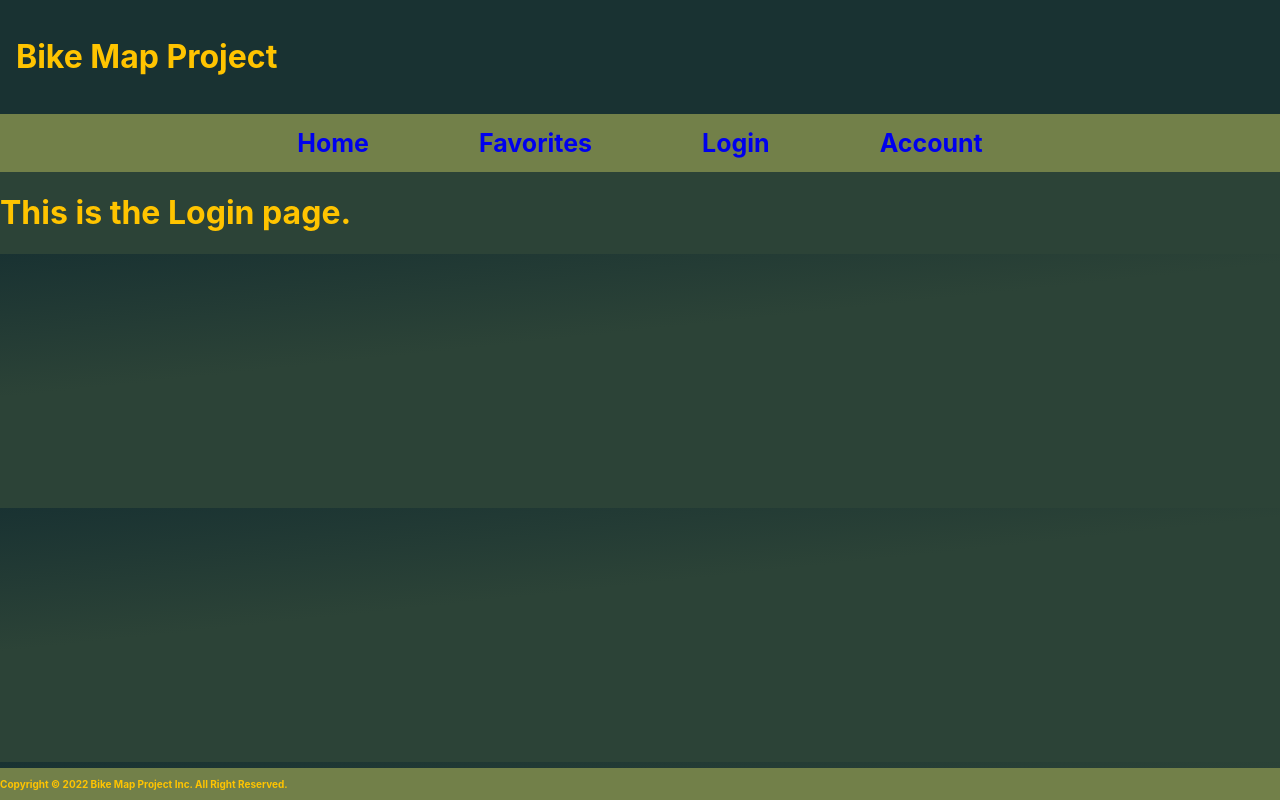
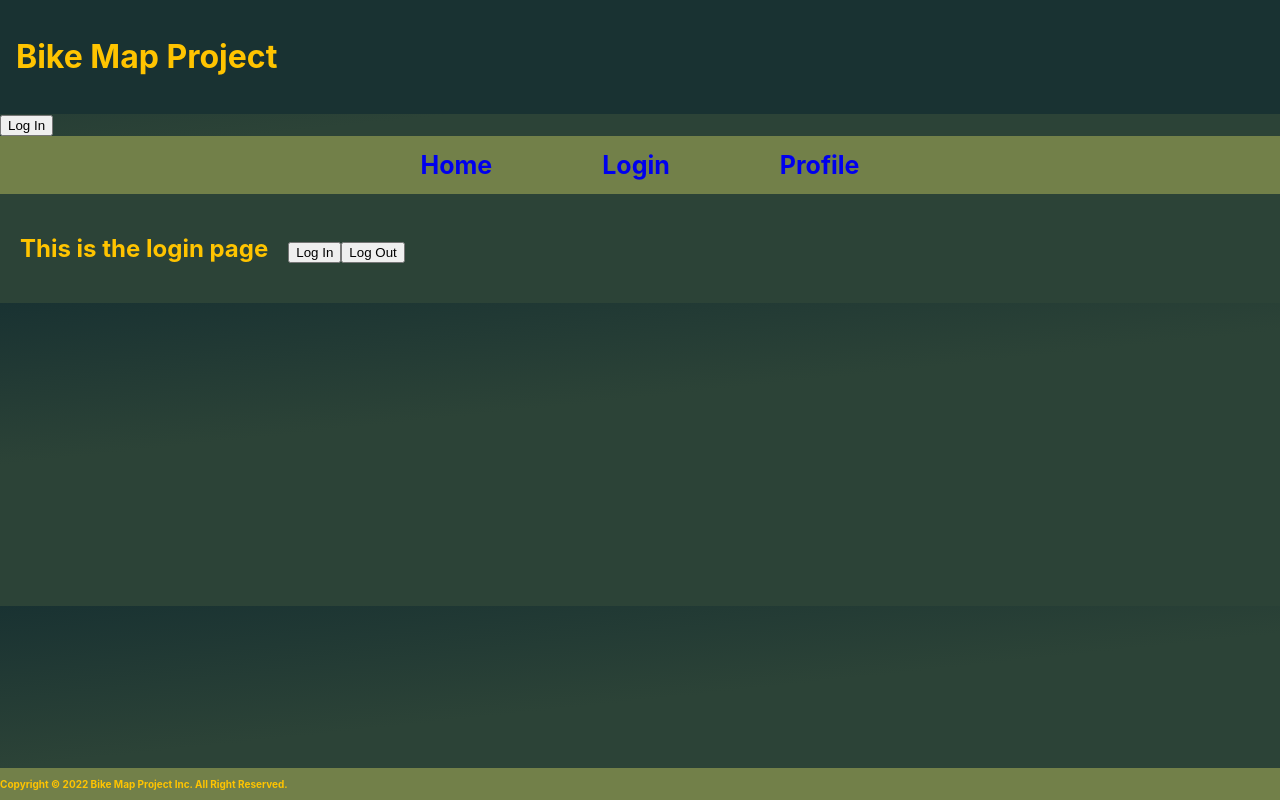
Before and after one commit to allejo/CycleRoute, a React (Create React App) app in the folder CycleRoute/client/: page /login in a window 1280 px wide. Built offline with nearby package versions, Linux system fonts and the light colour scheme; no server answers.

Commit message:
Auth0 Login/Logout Working

```diff
--- a/CycleRoute/client/src/App.js
+++ b/CycleRoute/client/src/App.js
@@ -1,8 +1,7 @@
 
 // import NavBar from "./components/Auth0/nav-bar";
 // import Students from "./components/students";
-// import Profile from "./components/Auth0/profile";
-// import { useAuth0 } from '@auth0/auth0-react';
+import { useAuth0 } from '@auth0/auth0-react';
 // import Loading from "./components/Auth0/loading";
 // import { Route, Routes, Link } from 'react-router-dom';
 import './App.css';
@@ -15,18 +14,19 @@ import NavigationBar from './components/NavigationBar/navigationBar';
 import Home from './components/Tabs/Home/home';
 import Favorites from './components/Tabs/Favorites/favorites';
 import Login from './components/Tabs/Login/login';
-import Account from './components/Tabs/Account/account';
-import Auth0ProviderWithHistory from './auth/auth0-provider-with-history';
+import Profile from './components/Tabs/Profile/profile';
 
+import LoginButton from './components/Auth0/Buttons/login-button';
+import LogoutButton from './components/Auth0/Buttons/logout-button';
 function App() {
 
   // const { isLoading } = useAuth0();
-  // // const { user } = useAuth0();
+  const { user } = useAuth0();
   // if (isLoading) {
   //   return <Loading />;
   // }
 
-  // return (
+  //return (
   //   <div id="app" className="d-flex flex-column h-100">
   //     <NavBar />
   //     <div className="container flex-grow-1">
@@ -34,21 +34,26 @@ function App() {
   //     </div>
   //   </div>
   // );
+
   return (
     <div className="App">
       <Header />
-      <Router>
-      <Auth0ProviderWithHistory>
-        <NavigationBar />
+      <div>
+        {!user ? <LoginButton /> : <LogoutButton />}
+      </div>
+
+
+          <NavigationBar
+            user={user} />
           <Routes >
             <Route path="/" element={<Home />}></Route>
             <Route path="/home" element={<Home />}></Route>
             <Route path="/favorites" element={<Favorites />}></Route>
             <Route path="/login" element={<Login />}></Route>
-          <Route path="/account" element={<Account />}></Route>
+            <Route path="/profile" element={<Profile user={user} />} />
           </Routes>
-        </Auth0ProviderWithHistory>
-      </Router>
+
+
       <Footer />
     </div>
   );
--- a/CycleRoute/client/src/components/Margins/header.js
+++ b/CycleRoute/client/src/components/Margins/header.js
@@ -4,6 +4,7 @@ const Header = () => {
   return (
     <div className="header-component">
       <h1>Bike Map Project</h1>
+
     </div>
   )
 }
--- a/CycleRoute/client/src/components/NavigationBar/navigationBar.js
+++ b/CycleRoute/client/src/components/NavigationBar/navigationBar.js
@@ -2,7 +2,9 @@ import React from "react";
 import "./navigationBar.css"
 import { Link } from "react-router-dom";
 
-const NavigationBar = () => {
+const NavigationBar = (props) => {
+
+  const user = props.user
 
 
   return (
@@ -10,12 +12,13 @@ const NavigationBar = () => {
       <div className="linkRoutes">
         <Link to="/home"> Home</Link>
 
-        <Link to="/favorites"> Favorites</Link>
+        {!user ? null : <Link to="/favorites"> Favorites</Link>}
 
         <Link to="/login"> Login</Link>
 
-        <Link to="/account"> Account</Link>
+        <Link to="/profile"> Profile</Link>
       </div>
+
     </>
   )
 };
--- a/CycleRoute/client/src/components/Tabs/Account/account.js
+++ /dev/null
@@ -1,9 +0,0 @@
-const Account = () => {
-
-  return (
-    <div className="account-component">
-      <h1>This is the Account page.</h1>
-    </div>
-  )
-};
-export default Account;
--- a/CycleRoute/client/src/components/Tabs/Login/login.js
+++ b/CycleRoute/client/src/components/Tabs/Login/login.js
@@ -1,9 +1,16 @@
-const Login = () => {
+import LoginButton from "../../Auth0/Buttons/login-button";
+import LogoutButton from "../../Auth0/Buttons/logout-button";
+
+function Login() {
+
 
   return (
-    <div className="login-component">
-      <h1>This is the Login page.</h1>
-    </div>
-  )
-};
+<div>
+  <h2>This is the login page</h2>
+  <LoginButton/>
+  <LogoutButton/>
+</div>
+  );
+}
+
 export default Login;
--- a/CycleRoute/client/src/index.js
+++ b/CycleRoute/client/src/index.js
@@ -3,11 +3,17 @@ import ReactDOM from 'react-dom/client';
 import './index.css';
 import App from './App';
 import reportWebVitals from './reportWebVitals';
+import Auth0ProviderWithHistory from './components/Auth0/auth/auth0-provider-with-history';
+import { BrowserRouter as Router } from 'react-router-dom';
 
 const root = ReactDOM.createRoot(document.getElementById('root'));
 root.render(
   <React.StrictMode>
-    <App />
+    <Router>
+      <Auth0ProviderWithHistory>
+        <App />
+      </Auth0ProviderWithHistory>
+    </Router>
   </React.StrictMode>
 );
 
```
Also changed, not shown: CycleRoute/client/src/components/Auth0/auth/auth0-provider-with-history.js (renamed from CycleRoute/client/src/auth/auth0-provider-with-history.js), CycleRoute/client/src/components/Tabs/Profile/profile.js (renamed from CycleRoute/client/src/components/Auth0/profile.js). Lines whose indentation alone changed are shown as unchanged.
